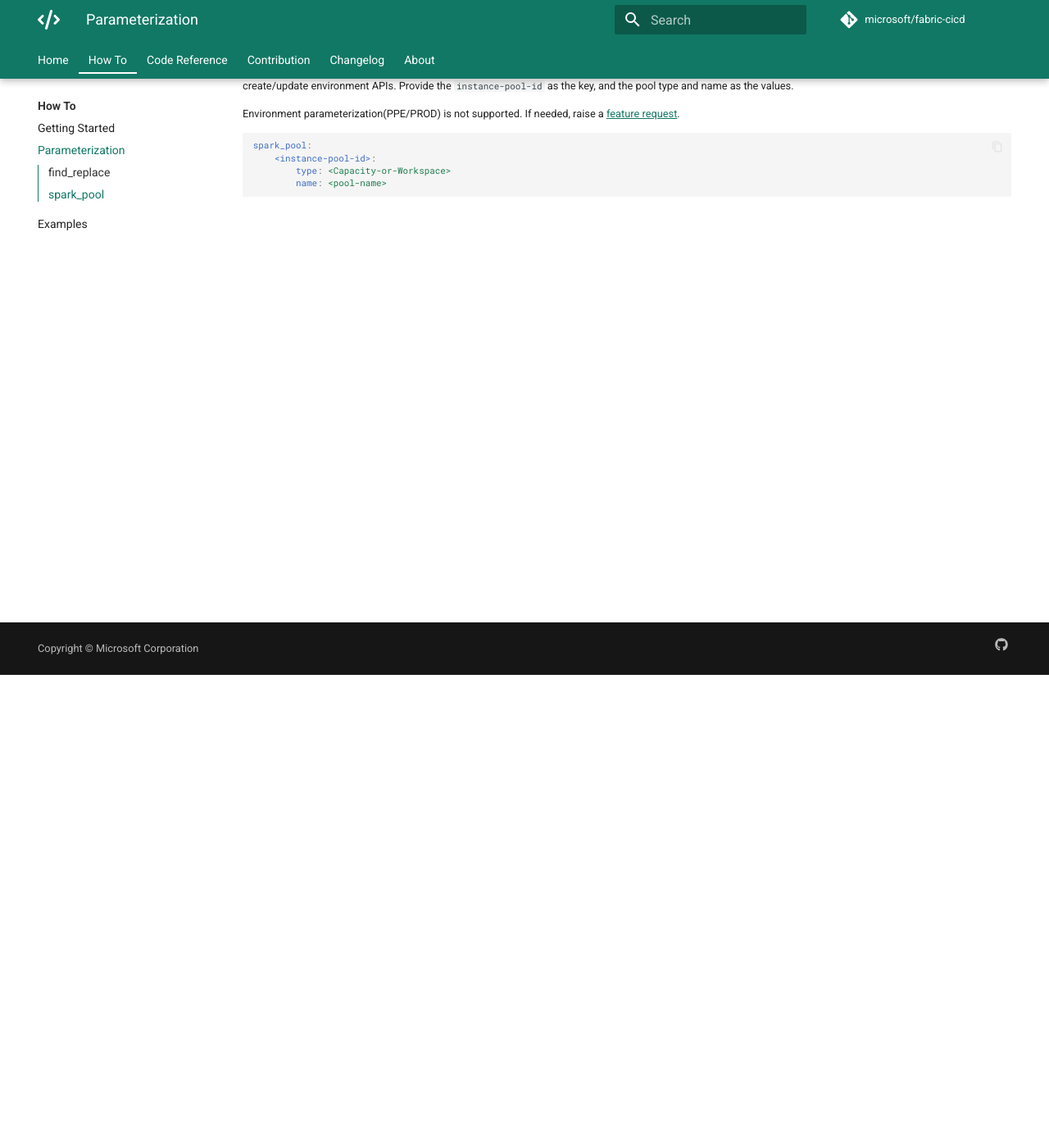
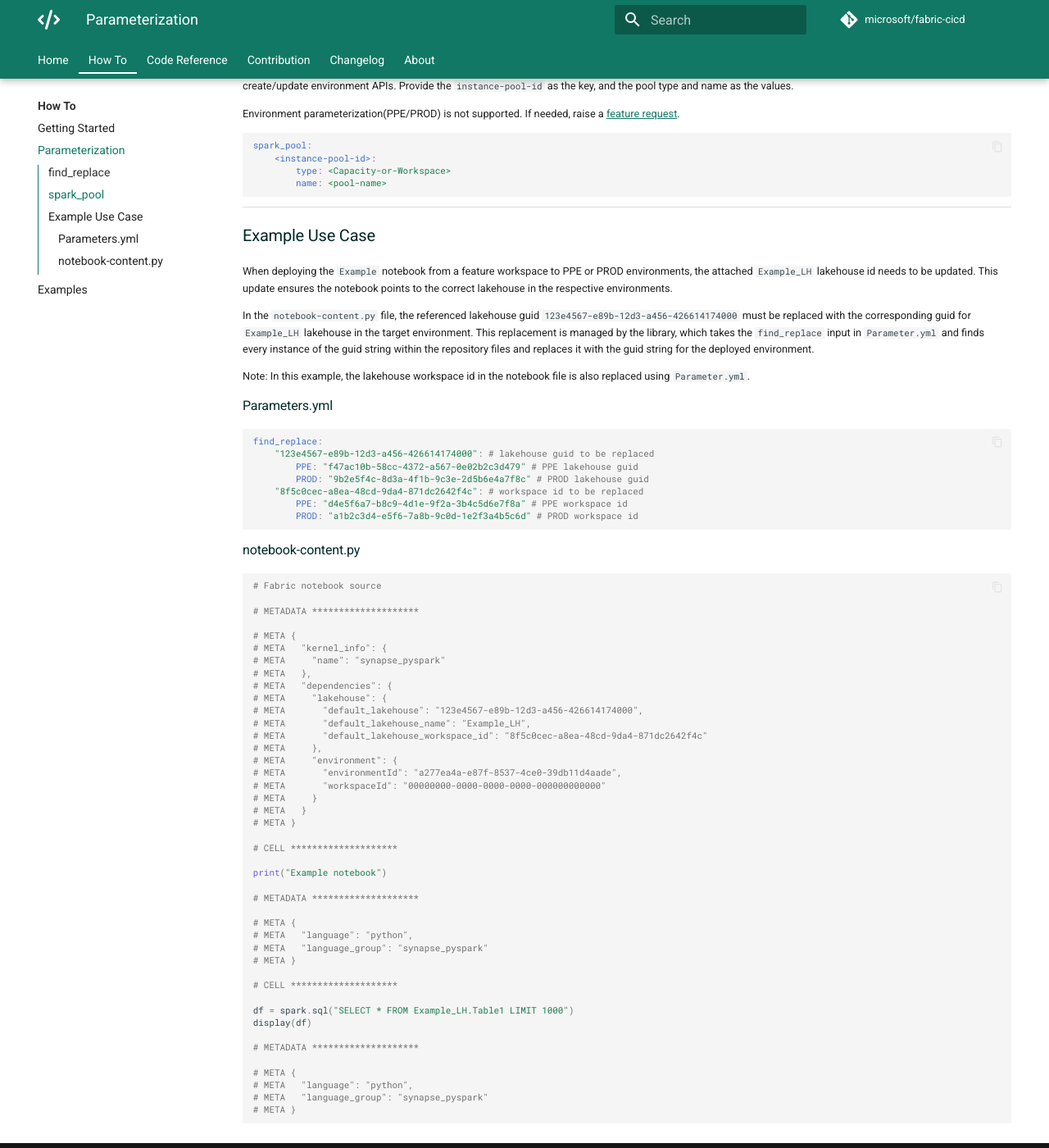
Before and after one commit to shirasassoon/fabric-cicd, an MkDocs documentation site: the page built from docs/how_to/parameterization.md, in a window 1280 px wide and 1400 px high, scrolled down 577 px. Shown: the whole window at 82% size. Built offline with MkDocs 1.6.1 and Material for MkDocs 9.7.7, drawn with Linux system fonts in a browser that asks for light colours; comment, search, counter and statistics services are not loaded; the version menu is left out; some of the changed text lies outside the part shown.

Commit message:
Resolves #110 Need more examples for Find_replace docs page (#114)
This pull request includes updates to the
`docs/how_to/parameterization.md` file to provide a more comprehensive
example of the `find_replace` functionality. The changes add a detailed
use case and example configurations for replacing connection strings in
different environments.

Documentation improvements:

*
[`docs/how_to/parameterization.md`](diffhunk://#diff-9cdd02ee5f5219c5426160beb19ff83c624221fd6db2ac6f8bf923d6ebb6f0ffL9-R9):
Added an example use case to illustrate the `find_replace`
functionality, including a sample `Parameters.yml` configuration and a
`notebook-content.py` file to demonstrate how lakehouse and workspace
IDs are replaced during deployment.
[[1]](diffhunk://#diff-9cdd02ee5f5219c5426160beb19ff83c624221fd6db2ac6f8bf923d6ebb6f0ffL9-R9)
[[2]](diffhunk://#diff-9cdd02ee5f5219c5426160beb19ff83c624221fd6db2ac6f8bf923d6ebb6f0ffR32-R99)

---------

Co-authored-by: Shira Sassoon <shirasassoon@microsoft.com>

````diff
--- a/docs/how_to/parameterization.md
+++ b/docs/how_to/parameterization.md
@@ -6,7 +6,7 @@ Raise a [feature request](https://github.com/microsoft/fabric-cicd/issues/new?te
 
 ## find_replace
 
-For generic find-and-replace operations. This will replace every instance of a specified string in every file. Specify the `find` value as the key and the `replace` value for each environment. See the [Example](example.md) page for a complete yaml file.
+For generic find-and-replace operations. This will replace every instance of a specified string in every file. Specify the `find` value as the key and the `replace` value for each environment. See the [Example](example.md) page for a complete yaml file and an example use case below.
 
 Note: A common use case for this function is to replace connection strings. I.e. find and replace a connection guid referenced in data pipeline.
 
@@ -29,3 +29,71 @@ spark_pool:
         type: <Capacity-or-Workspace>
         name: <pool-name>
 ```
+
+## Example Use Case
+
+When deploying the `Example` notebook from a feature workspace to PPE or PROD environments, the attached `Example_LH` lakehouse id needs to be updated. This update ensures the notebook points to the correct lakehouse in the respective environments.
+
+In the `notebook-content.py` file, the referenced lakehouse guid `123e4567-e89b-12d3-a456-426614174000` must be replaced with the corresponding guid for `Example_LH` lakehouse in the target environment. This replacement is managed by the library, which takes the `find_replace` input in `Parameter.yml` and finds every instance of the guid string within the repository files and replaces it with the guid string for the deployed environment.
+
+Note: In this example, the lakehouse workspace id in the notebook file is also replaced using `Parameter.yml`.
+
+### Parameters.yml
+
+```yaml
+find_replace:
+    "123e4567-e89b-12d3-a456-426614174000": # lakehouse guid to be replaced
+        PPE: "f47ac10b-58cc-4372-a567-0e02b2c3d479" # PPE lakehouse guid
+        PROD: "9b2e5f4c-8d3a-4f1b-9c3e-2d5b6e4a7f8c" # PROD lakehouse guid
+    "8f5c0cec-a8ea-48cd-9da4-871dc2642f4c": # workspace id to be replaced
+        PPE: "d4e5f6a7-b8c9-4d1e-9f2a-3b4c5d6e7f8a" # PPE workspace id
+        PROD: "a1b2c3d4-e5f6-7a8b-9c0d-1e2f3a4b5c6d" # PROD workspace id
+```
+
+### notebook-content.py
+
+```python
+# Fabric notebook source
+
+# METADATA ********************
+
+# META {
+# META   "kernel_info": {
+# META     "name": "synapse_pyspark"
+# META   },
+# META   "dependencies": {
+# META     "lakehouse": {
+# META       "default_lakehouse": "123e4567-e89b-12d3-a456-426614174000",
+# META       "default_lakehouse_name": "Example_LH",
+# META       "default_lakehouse_workspace_id": "8f5c0cec-a8ea-48cd-9da4-871dc2642f4c"
+# META     },
+# META     "environment": {
+# META       "environmentId": "a277ea4a-e87f-8537-4ce0-39db11d4aade",
+# META       "workspaceId": "00000000-0000-0000-0000-000000000000"
+# META     }
+# META   }
+# META }
+
+# CELL ********************
+
+print("Example notebook")
+
+# METADATA ********************
+
+# META {
+# META   "language": "python",
+# META   "language_group": "synapse_pyspark"
+# META }
+
+# CELL ********************
+
+df = spark.sql("SELECT * FROM Example_LH.Table1 LIMIT 1000")
+display(df)
+
+# METADATA ********************
+
+# META {
+# META   "language": "python",
+# META   "language_group": "synapse_pyspark"
+# META }
+```
````
Also changed, not shown: 1 other file.
